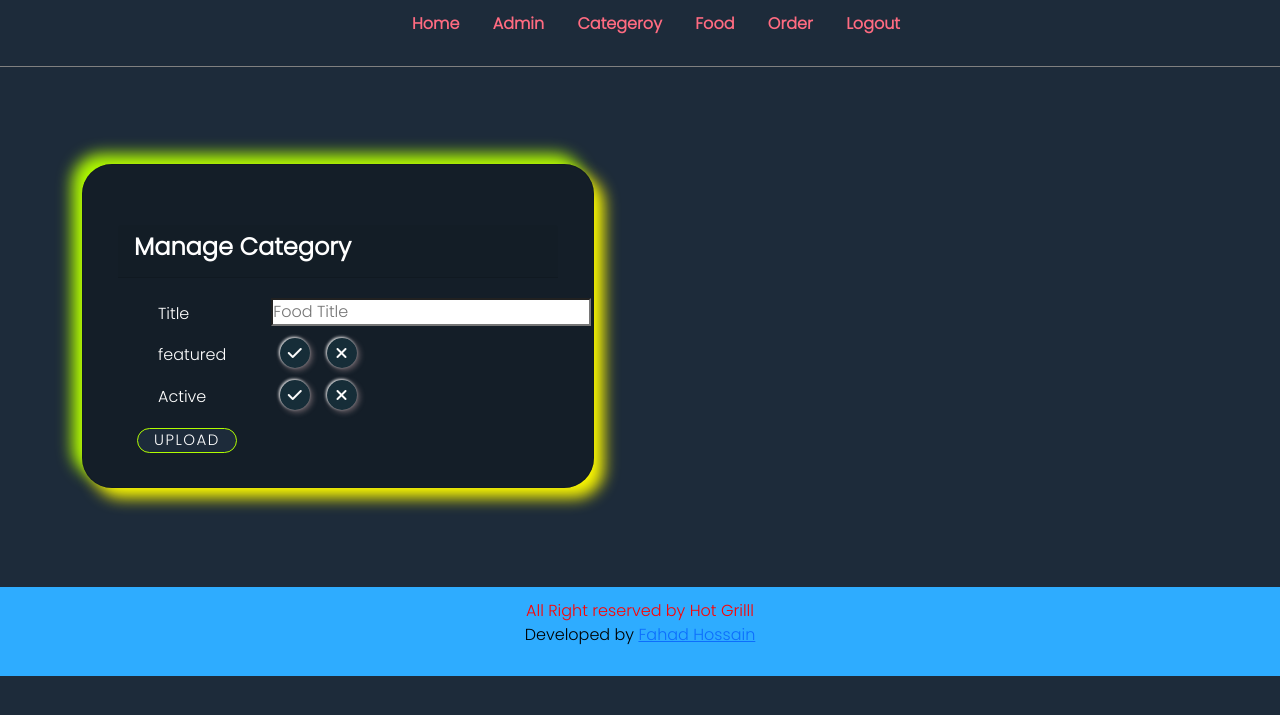
After one commit to Fahad365/food-order, a PHP site: page /admin/add_category.php in a window 1280 px wide. The commit adds this page. Shown: the top 715 px of the page. Run offline with PHP 8.4, Linux system fonts and the light colour scheme; a user stored in the database is signed in; some libraries are stand-ins or nearby versions.

Commit message:
2nd Commit

```diff
--- /dev/null
+++ b/admin/add_category.php
@@ -0,0 +1,73 @@
+<?php
+include ('./partials/menu.php');?>
+<!DOCTYPE html>
+<html lang="en">
+<head>
+    <meta charset="UTF-8">
+    <meta http-equiv="X-UA-Compatible" content="IE=edge">
+    <meta name="viewport" content="width=device-width, initial-scale=1.0">
+    <link rel="stylesheet" href="../css/add_category.css">
+    <!-- <link rel="stylesheet" href="https://cdn.jsdelivr.net/npm/@fortawesome/fontawesome-free@6.1.1/css/fontawesome.min.css"
+    integrity="sha384-zIaWifL2YFF1qaDiAo0JFgsmasocJ/rqu7LKYH8CoBEXqGbb9eO+Xi3s6fQhgFWM" crossorigin="anonymous"> -->
+    <script src="https://kit.fontawesome.com/b7abf0124b.js" crossorigin="anonymous"></script>
+    <title>Document</title>
+
+</head>
+<body>
+<div class="container">
+    <div class="row">
+        <div class="col-md-5">
+            <div class="card">
+                <div class="card-header">
+                    <h4 class="fw-bold">Manage Category</h4>
+                </div>
+                <div class="card-body">
+                <form action="" method="post" class="container">
+                    <table>
+                        <tr>
+                            <td>Title</td>
+                            <td class="box">
+                                <input type="text" name="title" placeholder="Food Title">
+                            </td>
+                        </tr>
+                        <tr>
+                            <td>featured</td>
+                            <td class="box">
+                                <label>
+                                    <input type="radio" name="featured" value="yes">
+                                    <i class="fa-solid fa-check"></i>
+                                </label>
+                                <label>
+                                    <input type="radio" name="featured" value="No">
+                                    <i class="fa-solid fa-xmark"></i>
+                                </label>
+                            </td>
+                        </tr>
+                        <tr>
+                            <td>Active</td>
+                            <td class="box">
+                            <label>
+                                <input type="radio" name="active" value="yes">
+                                <i class="fa-solid fa-check"></i>
+                            </label>
+                            <label>
+                                <input type="radio" name="active" value="No">
+                                <i class="fa-solid fa-xmark"></i>
+                            </label>
+                            </td>
+                        </tr>
+                    </table>
+                    <div>
+                        <button type="submit" name="submit" value="login" class="lg_button">Upload</button>
+                    </div>
+                </form>
+                </div>
+            </div>
+        </div>
+    </div>
+</div>
+
+</body>
+</html>
+
+<?php include('./partials/footer.php');?>
--- a/admin/manage-admin.php
+++ b/admin/manage-admin.php
@@ -75,5 +75,5 @@
 
      <!-- Include Footer -->
 <?php include('./partials/footer.php');?>
-</body>
-</html>
+<!-- </body>
+</html> -->
--- /dev/null
+++ b/admin/partials/login_check.php
@@ -0,0 +1,12 @@
+<!-- Check Login Authentication -->
+<?php
+if(!isset($_SESSION['user'])){
+    $_SESSION['have-to-login']="You have to login first!";
+    // messege show location
+    ?>
+    <script>
+         window.location.href='login.php';
+    </script>
+    <?php
+}
+?>
--- a/admin/partials/menu.php
+++ b/admin/partials/menu.php
@@ -1,8 +1,9 @@
 <!-- Include database connection to menu because menu is included to all files -->
 <?php
 // session_start();
-include('../config/constants.php');?>
-
+include('../config/constants.php');
+include('login_check.php');
+?>
 <!doctype html>
 <html lang="en">
   <head>
@@ -25,6 +26,7 @@ include('../config/constants.php');?>
             <li><a href="manage-category.php">Categeroy</a></li>
             <li><a href="manage-food.php">Food</a></li>
             <li><a href="manage-order.php">Order</a></li>
+            <li><a href="logout.php">Logout</a></li>
         </ul>
        </div>
     </div>
--- /dev/null
+++ b/css/add_category.css
@@ -0,0 +1,90 @@
+@import url('https://fonts.googleapis.com/css2?family=Poppins:wght@300&display=swap');
+*{
+    margin: 0px;
+    padding: 0px;
+    font-family: 'Poppins',sans-serif;
+    box-sizing: border-box;
+}
+body{
+background-color: #1d2b3a;
+}
+.card{
+    width: 512px;
+height: 324px;
+padding: 60px 35px 35px 35px;
+border-radius: 30px;
+background-color: rgba(0,0,0,0.3);
+box-shadow: 10px 10px 15px  #fcf800,
+-10px -10px 15px rgb(176, 252, 0);
+color: white;
+margin-bottom: 99px;
+margin-top: 97px;
+}
+.box{
+    padding: 4px 15px 8px 45px;
+}
+.lg_button{
+    position: relative;
+    text-align: center;
+    width: 100px;
+    margin-left: -21px;
+    margin-top: 10px;
+    /* padding: 40px; */
+    font-size: 15px;
+    background: #1d2b3a;
+    color: #fff;
+    font-family: poppins;
+    font-weight: 400;
+    border: 1.5px solid  #b0fc00;
+    letter-spacing: 1.5px;
+    cursor: pointer;
+    border-radius: 100px;
+    text-transform: uppercase;
+    transition: 1.5s;
+}
+.lg_button:hover{
+    box-shadow: 0 0px 10px #b0fc00 inset, 0 0px 10px 0 #b0fc00,
+    0 0px 10px #b0fc00 inset, 0 0px 10px 0  #fcf800;
+    /* text-shadow: 0 0 1px  #fcf800,0 0 1px  #fcf800; */
+}
+.box input{
+    appearance: none;
+    -webkit-appearance: none;
+    cursor: pointer;
+
+}
+i.fa-solid{
+    position: relative;
+    width: 30px;
+    height: 30px;
+    background: #162d38;
+    line-height: 30px;
+    text-align: center;
+    margin: 0 4px;
+    color: #fbfbfb;
+    font-size: 16px;
+    border-radius: 50%;
+    cursor: pointer;
+    box-shadow: -1px -1px 3px rgba(255,255,255,0.9),
+    2px 2px 6px rgba(255,213,213,0.4);
+}
+.box .fa-solid:hover{
+    box-shadow: -1px -1px 3px rgba(29, 43, 58,0.7),
+    2px 2px 6px rgba(0,0,0,0.8),
+    inset -2px -2px 10px rgba(29, 43, 58,0.7),
+    inset 2px 2px 10px rgba(255,213,213,0.9);
+}
+.box label input:checked ~ .fa-check{
+color:rgb(38, 255, 49);
+box-shadow: inset -1px -1px 3px rgba(81, 255, 0, 0.973),
+    inset 2px 2px 6px rgba(81, 255, 0, 0.973);
+    /* text-shadow: 0 0 5px rgb(0, 0, 0),
+                 0 0 20px rgb(0, 0, 0); */
+}
+.box label input:checked ~ .fa-xmark{
+    color:rgb(255, 0, 0);
+    box-shadow: inset -1px -1px 3px rgba(255, 0, 0, 0.932),
+        inset 2px 2px 6px rgba(255, 0, 0, 0.932);
+        /* text-shadow: 0 0 5px rgb(0, 0, 0),
+                     0 0 20px rgb(0, 0, 0); */
+    }
```
Also changed, not shown: admin/login.php (+7 -0 lines), admin/logout.php (added, +11 -0 lines), admin/manage-category.php (+70 -7 lines).
